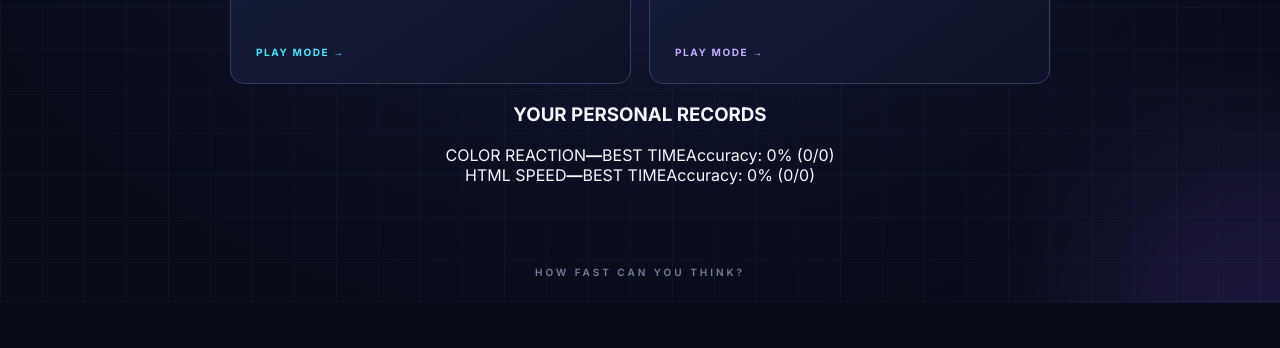
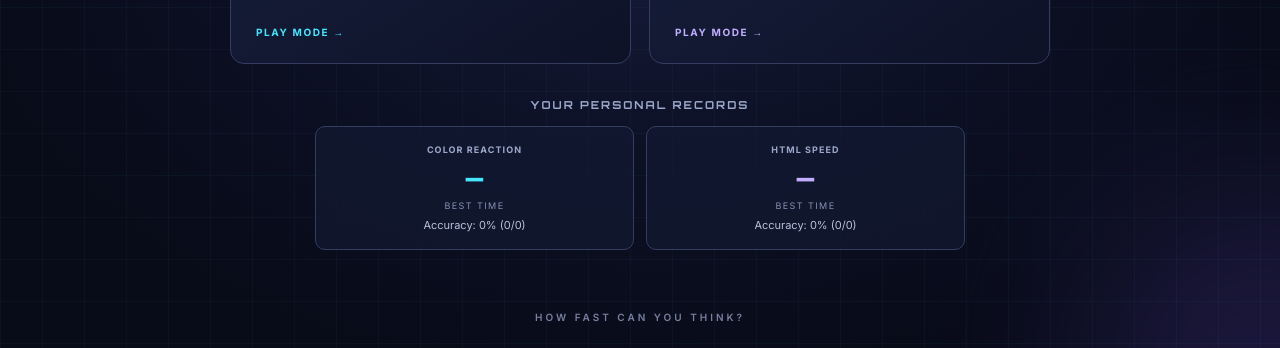
Before and after one commit to adorakusari/Hackathon, a plain HTML site: page index.html in a window 1280 px wide. Both pictures are taken after a click on the button "PLAY". Shown: the part 497-845 px from the top of the page. Before the commit the page ends 800 px from the top, so only its background shows below. Drawn offline with Linux system fonts and the light colour scheme.

Commit message:
Style personal records and accuracy cards

```diff
--- a/style.css
+++ b/style.css
@@ -37,6 +37,15 @@ button:focus-visible { outline:3px solid white; outline-offset:5px; }
 .mode-description { margin:12px 0 22px; color:#aeb6d2; font-size:13px; line-height:1.6; }
 .mode-cta { margin-top:auto; color:var(--cyan); font-size:10px; font-weight:800; letter-spacing:.16em; }
 .html-mode .mode-cta { color:#c2adff; }
+.stats-strip { margin:34px auto 0; max-width:650px; }
+.stats-heading { margin:0 0 14px; color:#9ca8ca; font:700 11px 'Orbitron',sans-serif; letter-spacing:.18em; }
+.stats-grid { display:grid; grid-template-columns:repeat(2,minmax(0,1fr)); gap:12px; }
+.stat-card { display:flex; flex-direction:column; align-items:center; gap:7px; padding:17px 12px; border:1px solid #343d60; border-radius:10px; background:rgba(18,24,49,.75); }
+.stat-mode { color:#9ca8ca; font-size:9px; font-weight:700; letter-spacing:.12em; }
+.stat-card strong { color:var(--cyan); font:800 25px 'Orbitron',sans-serif; }
+.stat-card:nth-child(2) strong { color:#c2adff; }
+.stat-caption { color:#8792b5; font-size:9px; letter-spacing:.16em; }
+.stat-detail { color:#b8c1dc; font-size:11px; }
 .level-grid { display:grid; grid-template-columns:repeat(5,minmax(0,1fr)); gap:12px; }
 .level-button { min-height:94px; display:flex; flex-direction:column; align-items:center; justify-content:center; gap:8px; border:1px solid #343d60; border-radius:10px; background:rgba(18,24,49,.88); color:#e8edff; cursor:pointer; transition:transform .18s,border-color .18s,background .18s; }
 .level-button:hover:not(:disabled) { transform:translateY(-3px); border-color:var(--cyan); background:#1a2548; }
@@ -68,6 +77,7 @@ button:focus-visible { outline:3px solid white; outline-offset:5px; }
   .level-grid { grid-template-columns:repeat(2,minmax(0,1fr)); }
   .mode-grid { grid-template-columns:1fr; }
   .mode-card { min-height:210px; }
+  .stats-grid { grid-template-columns:1fr; }
   .panel { padding:15px 0; }
   .back-button { margin-bottom:24px; }
 }
```
